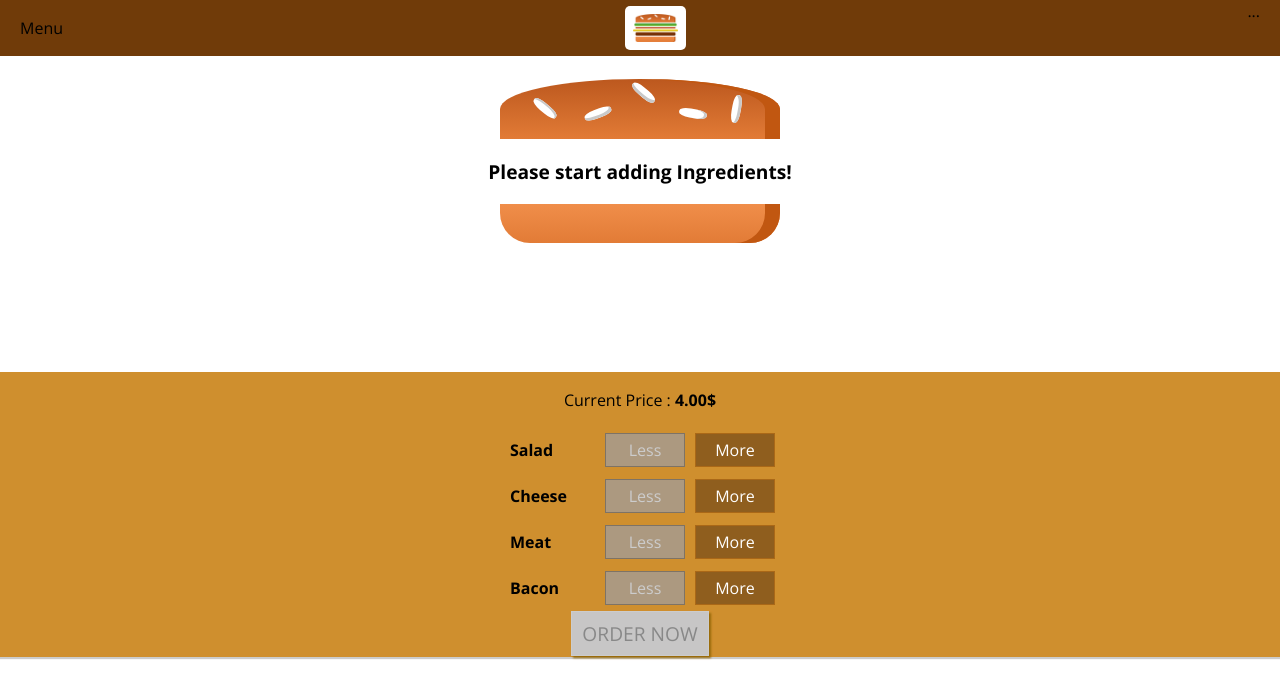
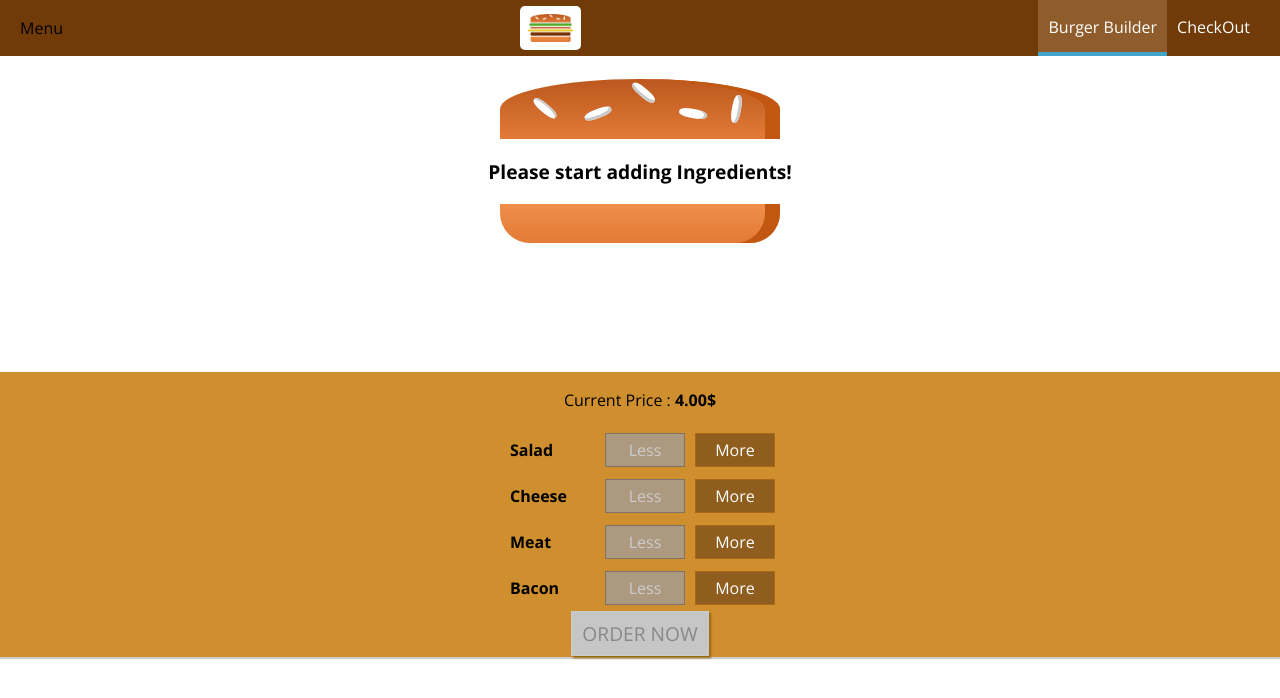
Before and after one commit to MianNomi1/burger-app, a React (Create React App) app: page / in a window 1280 px wide. Shown: the top 698 px of the page. Built offline with nearby package versions, Linux system fonts and the light colour scheme.

Commit message:
Added re-useable navigation components

```diff
--- a/src/components/Navigation/NavigationItems/NavigationItem/NavigationItem.js
+++ b/src/components/Navigation/NavigationItems/NavigationItem/NavigationItem.js
@@ -0,0 +1,9 @@
+import React from "react";
+const NavigationItem = (props) => (
+    <li className="NavigationItem">
+        <a href={props.link}
+            className={props.active ? "active" : null}>{props.children}</a>
+    </li>
+);
+
+export default NavigationItem;
--- a/src/components/Navigation/NavigationItems/NavigationItems.js
+++ b/src/components/Navigation/NavigationItems/NavigationItems.js
@@ -1,7 +1,10 @@
 import React from "react";
-
-const navigationItem = () => (
-    <div></div>
+import NavigationItem from "./NavigationItem/NavigationItem";
+const NavigationItems = (props) => (
+    <ul className="NavigationItems">
+        <NavigationItem link="/" active>Burger Builder</NavigationItem>
+        <NavigationItem link="/">CheckOut</NavigationItem>
+    </ul>
 );
 
-export default navigationItems;
+export default NavigationItems;
--- a/src/components/Navigation/Toolbar/ToolBar.js
+++ b/src/components/Navigation/Toolbar/ToolBar.js
@@ -1,11 +1,12 @@
 import React from "react";
 import Logo from "../../Logo/Logo";
+import NavigationItems from "../NavigationItems/NavigationItems";
 const toolbar = (props) => (
     <header className="ToolBar">
         <div>Menu</div>
         <Logo />
         <nav>
-            ...
+            <NavigationItems />
         </nav>
     </header>
 );
```
